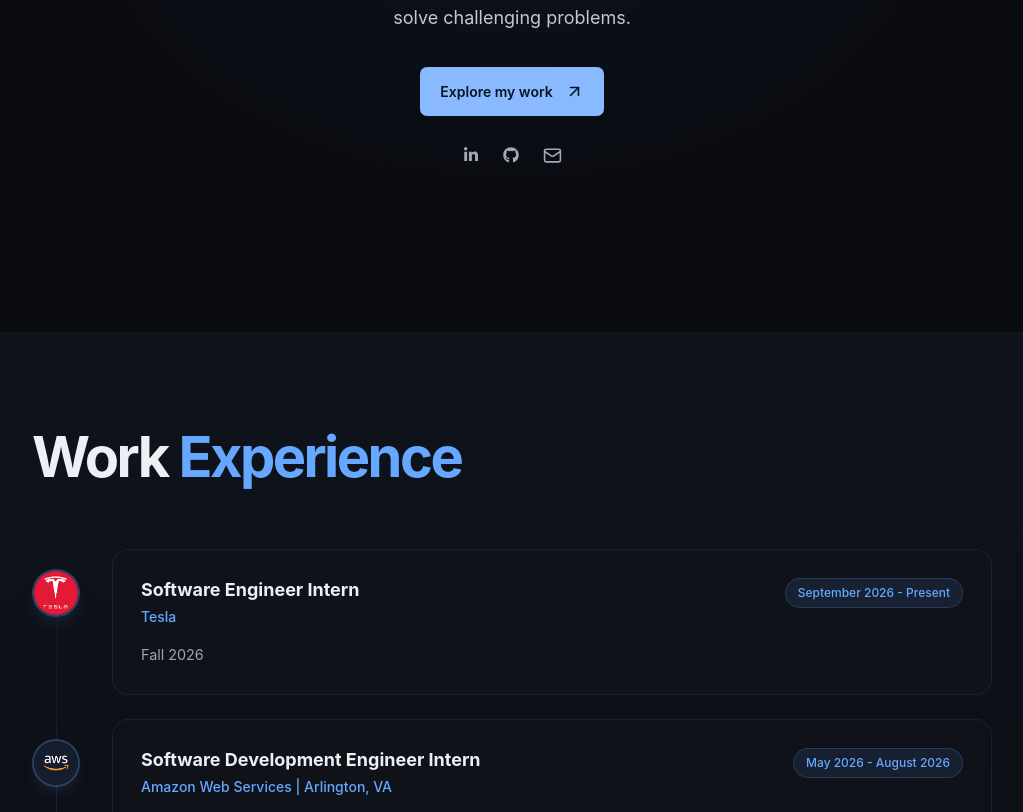
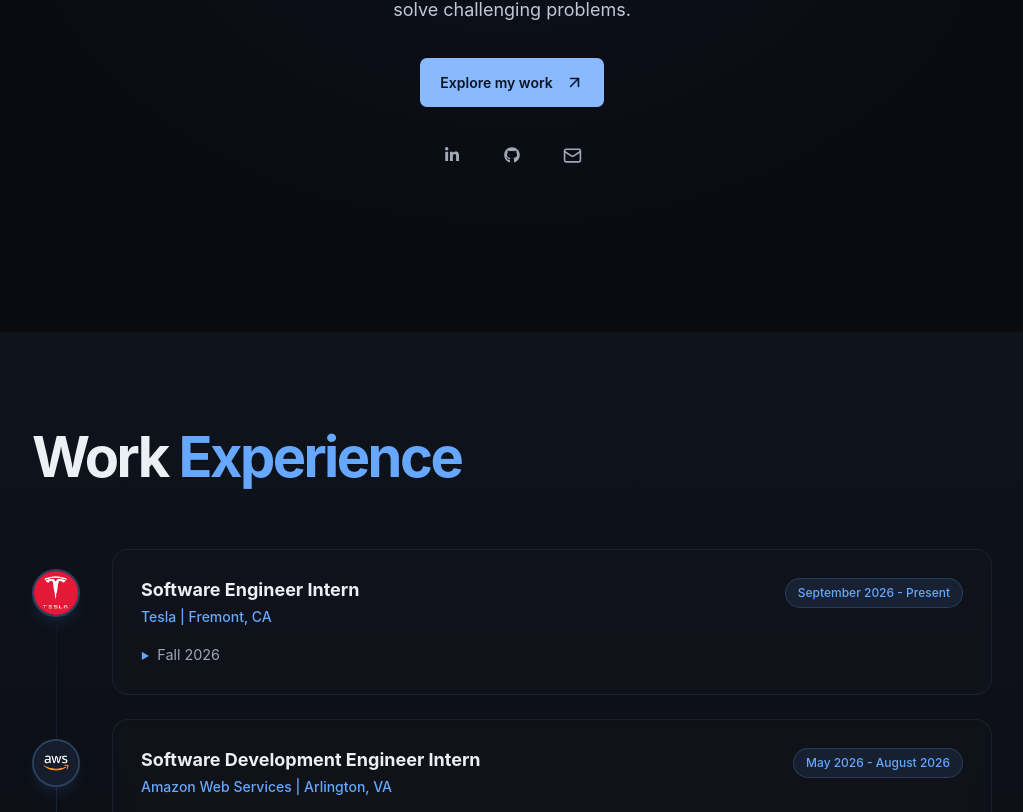
Before and after one commit to arnavdaryani/Personal-Website, a React (Vite) app: page / in a window 1280 px wide. Shown: the part 468-1280 px from the top of the page, without its empty margins (128-1151 px from the left). Built offline with nearby package versions, Linux system fonts and the light colour scheme.

Commit message:
Add Tesla location and bullet with subtle interaction feedback

```diff
--- a/src/components/ExperienceSection.jsx
+++ b/src/components/ExperienceSection.jsx
@@ -1,14 +1,14 @@
+import { pointerMotion } from "../lib/pointerMotion";
 import { useScrollReveal } from "../hooks/useScrollReveal";
 
 const experiences = [
   {
     id: "tesla",
     title: "Software Engineer Intern",
-    company: "Tesla",
+    company: "Tesla | Fremont, CA",
     period: "September 2026 - Present",
     description: ["Fall 2026"],
     image: "/experience/tesla.png",
-    noBullet: true,
   },
   {
     id: 0,
@@ -122,7 +122,7 @@
   return (
     <div
       ref={ref}
-      className="relative pl-20 transition-all duration-700"
+      className="experience-entry relative pl-20 transition-all duration-700"
       style={{
         opacity: isVisible ? 1 : 0,
         transform: isVisible ? "translateY(0)" : "translateY(24px)",
@@ -130,7 +130,7 @@
       }}
     >
       {/* Company logo node — w-12=48px at left-0, center at 24px; line is at left-6=24px */}
-      <div className="absolute left-0 top-5 w-12 h-12 rounded-full bg-card border-2 border-primary/30 flex items-center justify-center z-10 shadow-lg shadow-primary/10">
+      <div className="experience-logo absolute left-0 top-5 w-12 h-12 rounded-full bg-card border-2 border-primary/30 flex items-center justify-center z-10 shadow-lg shadow-primary/10">
         <img
           src={exp.image}
           alt=""
@@ -146,7 +146,7 @@
       </div>
 
       {/* Card */}
-      <div className="bg-card/60 backdrop-blur-sm border border-border/50 rounded-2xl p-5 sm:p-7 text-left hover:border-primary/40 hover:shadow-xl hover:shadow-primary/5 transition-all duration-300">
+      <div {...pointerMotion} className="experience-card bg-card/60 backdrop-blur-sm border border-border/50 rounded-2xl p-5 sm:p-7 text-left hover:border-primary/40 hover:shadow-xl hover:shadow-primary/5 transition-all duration-300">
         <div className="flex flex-wrap items-start justify-between gap-2 mb-4">
           <div>
             <h3 className="text-base sm:text-lg font-bold text-foreground leading-snug">
--- a/src/components/Navbar.jsx
+++ b/src/components/Navbar.jsx
@@ -63,7 +63,7 @@
             <a
               key={key}
               href={item.href}
-              className="text-sm text-foreground/80 hover:text-primary transition-colors duration-300"
+              className="nav-link text-sm text-foreground/80 hover:text-primary transition-colors duration-300"
             >
               {item.name}
             </a>
@@ -98,7 +98,7 @@
               <a
                 key={key}
                 href={item.href}
-                className="text-2xl font-medium text-foreground/80 hover:text-primary transition-colors duration-300 text-center"
+                className="nav-link text-2xl font-medium text-foreground/80 hover:text-primary transition-colors duration-300 text-center"
                 onClick={() => setIsMenuOpen(false)}
               >
                 {item.name}
--- a/src/index.css
+++ b/src/index.css
@@ -250,3 +250,20 @@
   .project-card[data-pointer-active="true"] { transform: perspective(1000px) rotateX(var(--tilt-x, 0deg)) rotateY(var(--tilt-y, 0deg)) translateY(-2px); }
 }
 @media (prefers-reduced-motion: reduce) { .hero-section::after, .project-card::after { display: none; } }
+
+/* Quiet feedback for navigation, social links, and the experience timeline. */
+.nav-link { position: relative; }
+.nav-link::after { content: ""; position: absolute; left: 0; right: 0; bottom: -6px; height: 1px; background: currentColor; transform: scaleX(0); transform-origin: left; transition: transform .22s ease; }
+.nav-link:hover::after, .nav-link:focus-visible::after { transform: scaleX(1); }
+.social-row a { display: inline-flex; align-items: center; justify-content: center; width: 36px; height: 36px; border-radius: 50%; transition: transform .2s ease, background .2s ease, color .2s ease; }
+.social-row a:hover, .social-row a:focus-visible { background: #89baff12; color: #a9ccff; transform: translateY(-3px); }
+.social-row a:active { transform: scale(.96); }
+.experience-card { position: relative; overflow: hidden; }
+.experience-card::after { content: ""; position: absolute; inset: 0; pointer-events: none; opacity: 0; background: radial-gradient(280px circle at var(--glow-x, 50%) var(--glow-y, 50%), #89baff0d, transparent 80%); transition: opacity .25s ease; }
+.experience-card[data-pointer-active="true"]::after { opacity: 1; }
+.experience-logo { transition: transform .25s ease, box-shadow .25s ease; }
+@media (hover: hover) and (prefers-reduced-motion: no-preference) {
+  .experience-entry:hover .experience-logo { transform: scale(1.06); box-shadow: 0 0 18px #89baff25; }
+  .experience-card[data-pointer-active="true"] { transform: translateY(-2px); }
+}
+@media (prefers-reduced-motion: reduce) { .social-row a:hover, .social-row a:focus-visible, .social-row a:active { transform: none; } .experience-card::after { display: none; } }
```
Also changed, not shown: 3 other files (tests, documents, lock files or other folders).
